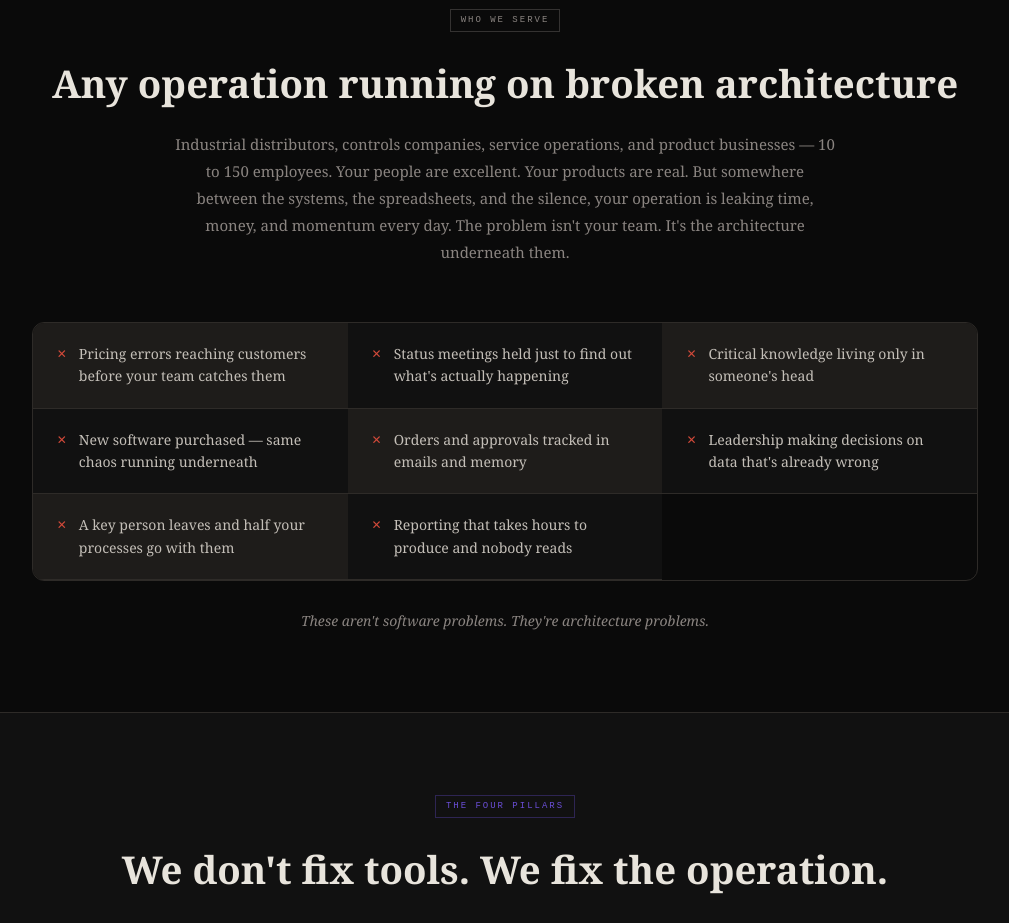
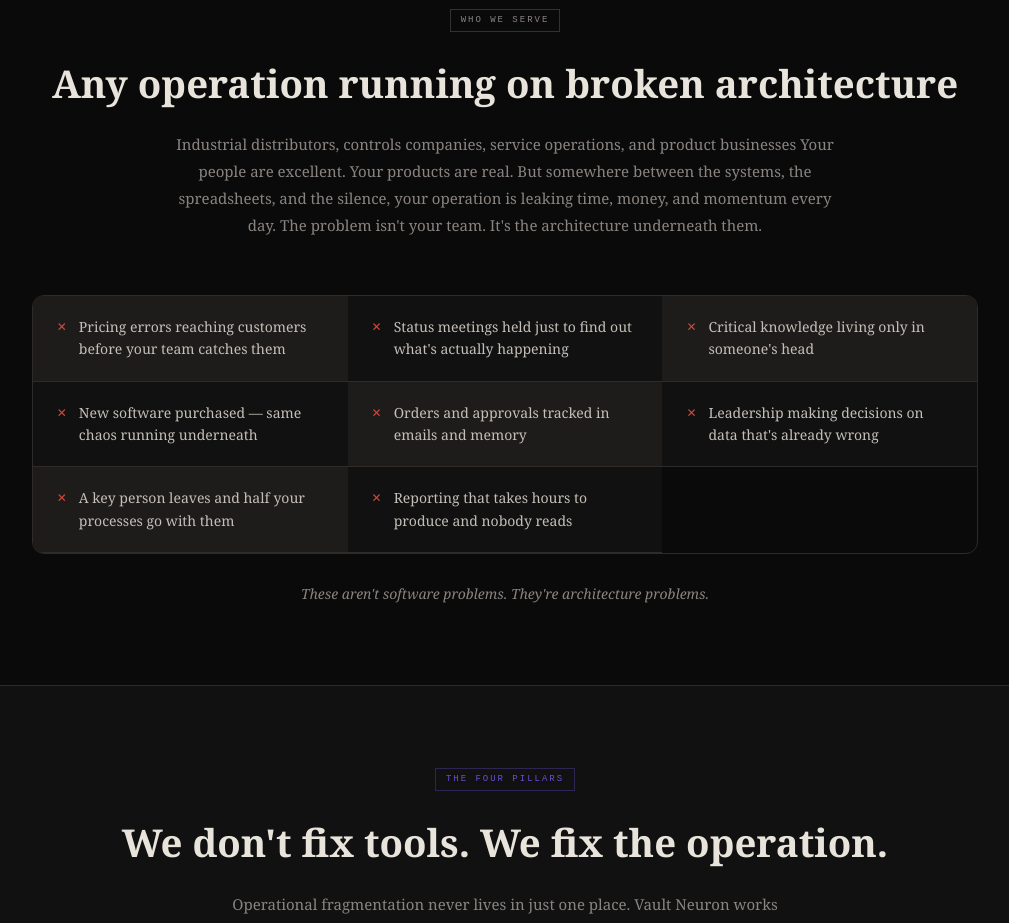
Before and after one commit to vaultneuron-creator/vault-neuron, a React (Create React App) app: page / in a window 1280 px wide. Shown: the part 920-1843 px from the top of the page, without its empty margins (135-1144 px from the left). Built offline with nearby package versions, Linux system fonts and the light colour scheme; a web font is replaced by a local one.

Commit message:
HomePage.js

```diff
--- a/src/HomePage.js
+++ b/src/HomePage.js
@@ -84,8 +84,8 @@
             Any operation running on broken architecture
           </h2>
           <p style={{ color: C.slate, fontSize: 15, lineHeight: 1.8, maxWidth: 660, margin: "0 auto", fontFamily: "'Georgia', serif" }}>
-            Industrial distributors, controls companies, service operations, and product businesses —
-            10 to 150 employees. Your people are excellent. Your products are real.
+            Industrial distributors, controls companies, service operations, and product businesses
+             Your people are excellent. Your products are real.
             But somewhere between the systems, the spreadsheets, and the silence,
             your operation is leaking time, money, and momentum every day.
             The problem isn't your team. It's the architecture underneath them.
```
